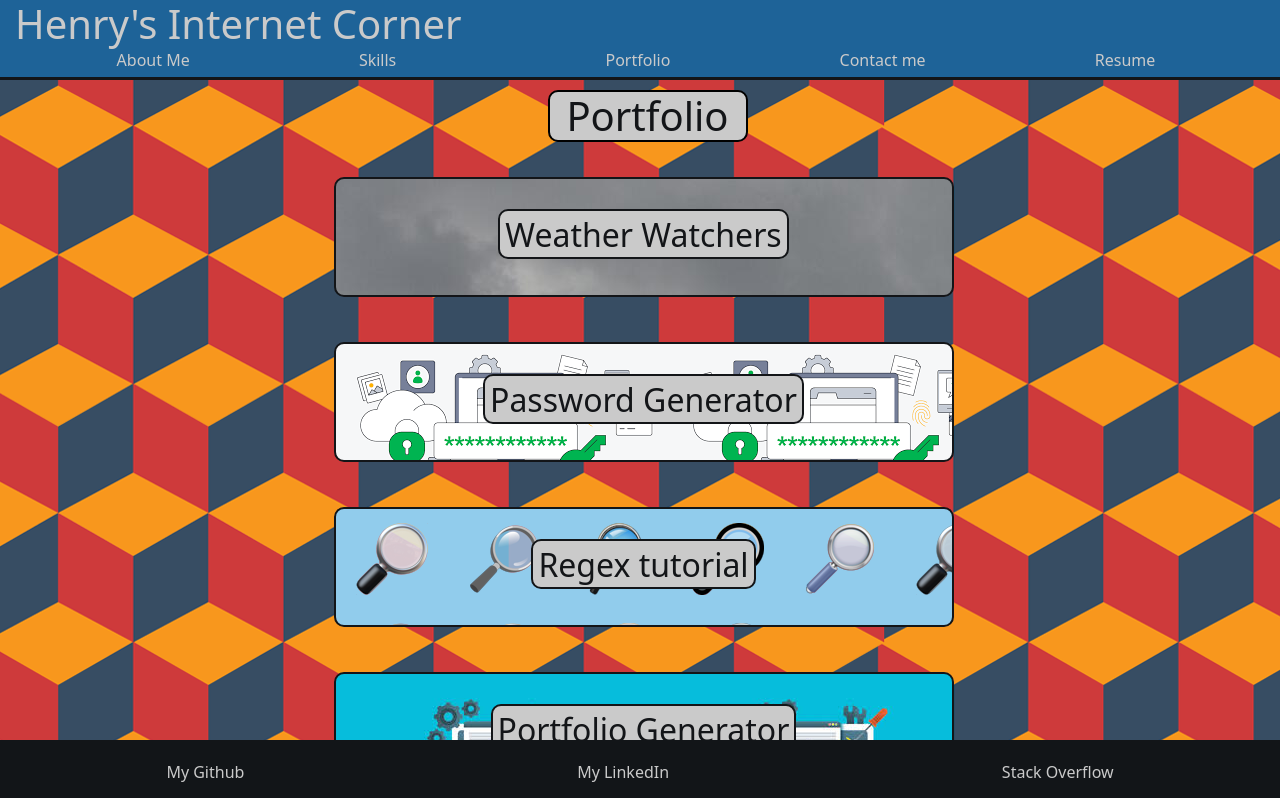
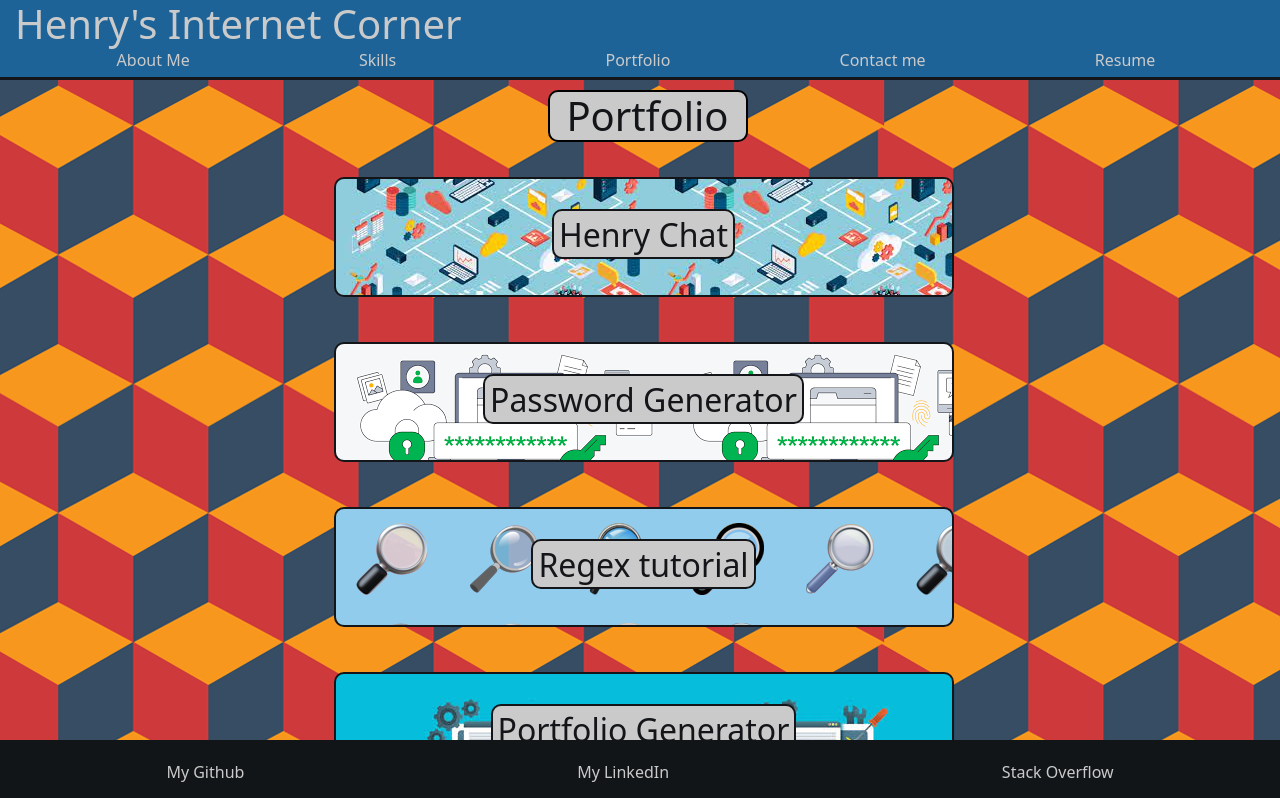
Before and after one commit to HRO0806/old-Portfolio, a React (Create React App) app: page /portfolio in a window 1280 px wide. Shown: the top 798 px of the page. Built offline with nearby package versions, Linux system fonts and the light colour scheme.

Commit message:
Did some touch ups

```diff
--- a/src/components/Portfolio/Portfolio.css
+++ b/src/components/Portfolio/Portfolio.css
@@ -49,8 +49,8 @@
     border-radius: 10px;
 }
 
-#weather{
-    background-image: url('../../images/storm.jpg');
+#social{
+    background-image: url('../../images/social.jpg');
 }
 
 #password{
--- a/src/components/Portfolio/index.js
+++ b/src/components/Portfolio/index.js
@@ -9,16 +9,16 @@ function Portfolio() {
             </div>
             <ul className='portfolio-list'>
                 <li>
-                    <a className='portfolio-anchor' href="https://github.com/HRO0806/Weather-station" target="_blank">
-                            <div className='project' id='weather'>
+                    <a className='portfolio-anchor' href="https://github.com/HRO0806/Henry-Chat" target="_blank">
+                            <div className='project' id='social'>
                                 <div className='title-container'>
-                                    <h2 className='Project-title'>Weather Watchers</h2>
+                                    <h2 className='Project-title'>Henry Chat</h2>
                                 </div>
                         </div>
                      </a>
                 </li>
                 <li>
-                    <a className='portfolio-anchor' href="https://github.com/HRO0806/Password-generator" target="_blank">
+                    <a className='portfolio-anchor' href="https://hro0806.github.io/Password-generator/" target="_blank">
                         <div className='project' id='password'>
                             <div className='title-container'>
                                 <h2 className='Project-title'>Password Generator</h2>
@@ -45,7 +45,7 @@ function Portfolio() {
                      </a>
                 </li>
                 <li>
-                    <a className='portfolio-anchor' href="https://github.com/HRO0806/git-it-done" target="_blank">
+                    <a className='portfolio-anchor' href="https://hro0806.github.io/git-it-done/" target="_blank">
                         <div className='project' id='coding'>
                             <div className='title-container'>
                                 <h2 className='Project-title'>Git it done</h2>
@@ -54,7 +54,7 @@ function Portfolio() {
                      </a>
                 </li>
                 <li>
-                    <a className='portfolio-anchor' href="https://github.com/HRO0806/zookeepr" target="_blank">
+                    <a className='portfolio-anchor' href="https://thawing-atoll-05671.herokuapp.com/" target="_blank">
                         <div className='project' id='zoo'>
                             <div className='title-container'>
                                 <h2 className='Project-title'>zookeepr</h2>
@@ -63,7 +63,7 @@ function Portfolio() {
                      </a>
                 </li>
                 <li>
-                    <a className='portfolio-anchor' href="https://github.com/Feortegas/OnTrack" target="_blank">
+                    <a className='portfolio-anchor' href="https://group2-ontrack.herokuapp.com/" target="_blank">
                         <div className='project' id='team'>
                             <div className='title-container'>
                                 <h2 className='Project-title'>OnTrack</h2>
--- a/src/components/Skills/index.js
+++ b/src/components/Skills/index.js
@@ -9,7 +9,7 @@ function Skills(){
       </div>
       <div className={'container-container'}>
         <div className={'container-skills'}>
-        <p className={'skills'}>HTML, CSS, JavaScript, node.js, Bulma, Bootstrap, SASS, express.js, Handlebars, MySql, MongoSB, React</p>
+        <p className={'skills'}>HTML, CSS, JavaScript, node.js, Bulma, Bootstrap, SASS, express.js, Handlebars, MySql, MongoDB, React</p>
         </div>
       </div>
     </div>
```
Also changed, not shown: src/images/social.jpg (added), 1 other file (tests, documents, lock files or other folders).
